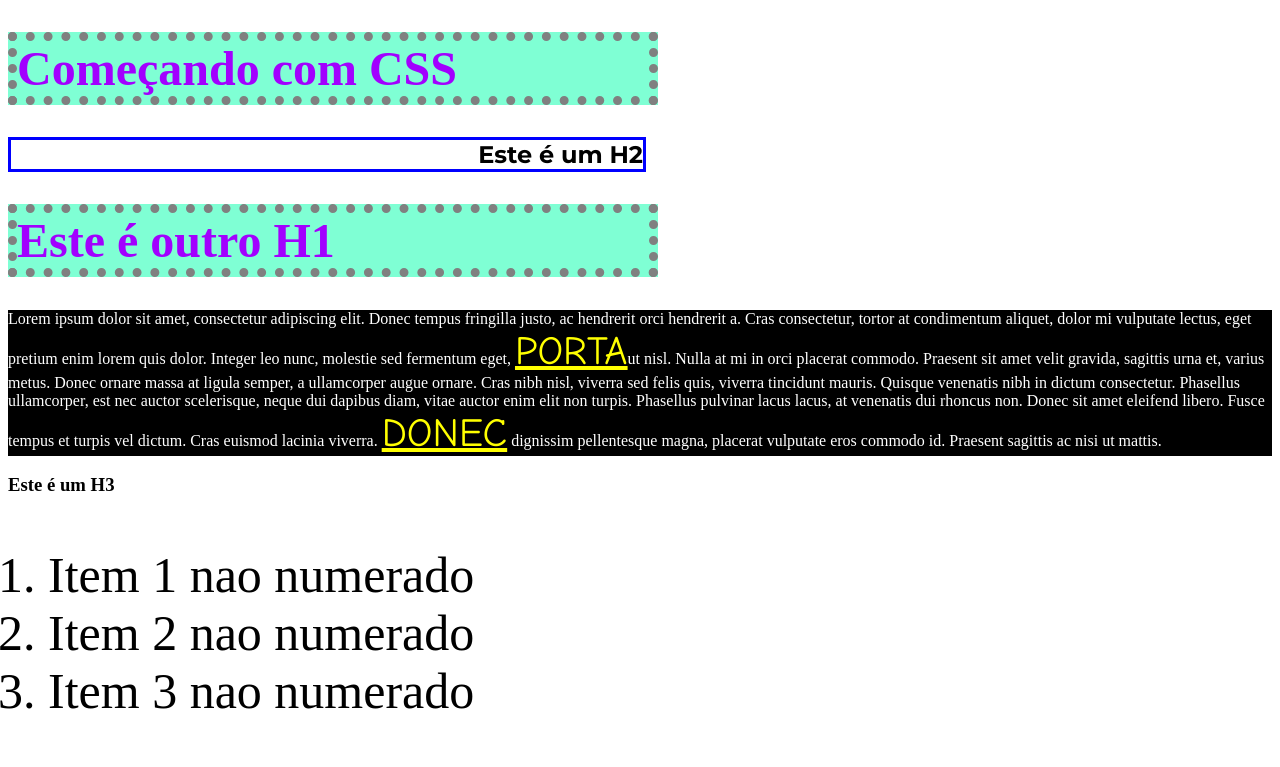
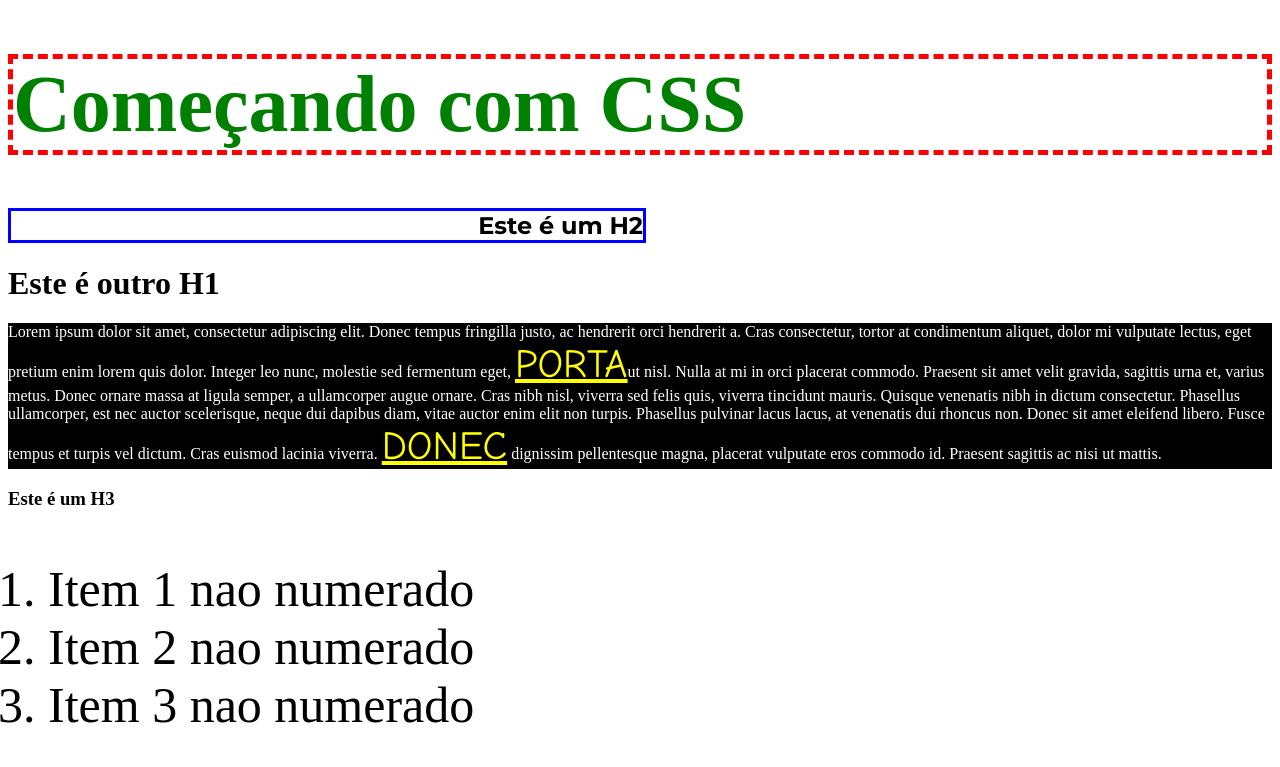
Before and after one commit to douglascorrea/css_playground, a plain HTML site: page index.html in a window 1280 px wide. Shown: the top 767 px of the page. Drawn offline with Linux system fonts and the light colour scheme.

Commit message:
Introducao ao cascade e especificiadade

```diff
--- a/css/style.css
+++ b/css/style.css
@@ -1,15 +1,3 @@
-h1 {
-    color: #a200ff;
-    font-size: 3rem;
-    background-color: aquamarine;
-    /* border: 9px dotted gray; */
-    border-width: 9px;
-    border-style: dotted;
-    border-color: gray;
-    width: 50%;
-}
-
-
 h2 {
     font-family: 'Montserrat', sans-serif;
     font-weight: bold;
@@ -49,3 +37,16 @@ ol {
 #titulo-principal {
     margin-left: 5rem;
 }
+
+/* Explicando Cascade e especificidade */
+
+.titulo-pagina {
+    font-size: 5rem;
+    border: 5px solid red;
+    color: red;
+}
+
+.titulo {
+    border-style: dashed;
+    color: green;
+}
--- a/index.html
+++ b/index.html
@@ -10,7 +10,7 @@
   <link rel="stylesheet" href="./css/style.css">
 </head>
 <body>
-      <h1>Começando com CSS</h1>
+      <h1 class="titulo titulo-pagina">Começando com CSS</h1>
       <h2>Este é um H2</h2>
       <h1>Este é outro H1</h1>
       <p>
```
